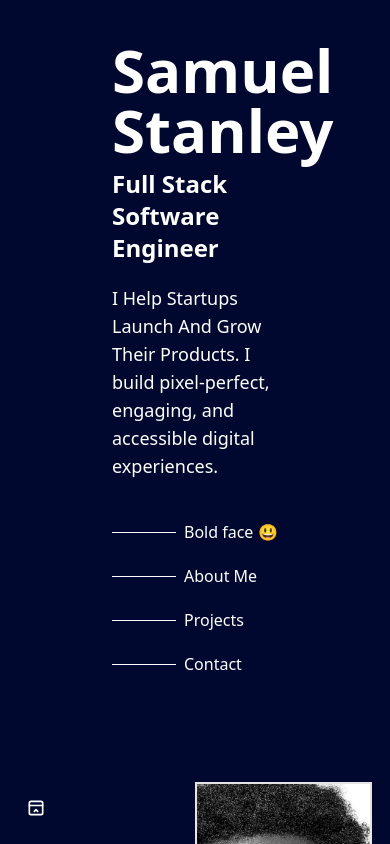
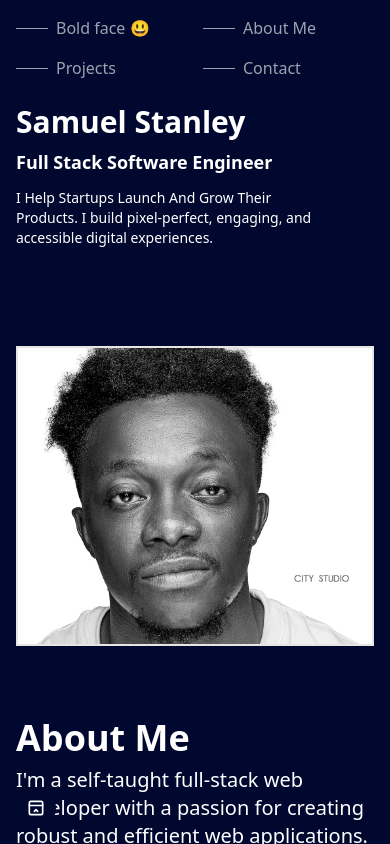
Before and after one commit to BigT001/Myportfolio, a Next.js app: page / in a window 390 px wide. Shown: the top 844 px of the page. Built offline with nearby package versions, Linux system fonts and the light colour scheme.

Commit message:
updated mobile responsiveness

```diff
--- a/app/page.tsx
+++ b/app/page.tsx
@@ -14,8 +14,9 @@ import {
 import { InstagramLogoIcon } from "@radix-ui/react-icons";
 import { BentoGrid } from "@/components/ui/bento-grid";
 
-function HomePage() {
+export default function HomePage() {
   const [activeSection, setActiveSection] = useState("");
+  const [isMenuOpen, setIsMenuOpen] = useState(false);
 
   useEffect(() => {
     const observerOptions = {
@@ -56,6 +57,7 @@ function HomePage() {
       e.preventDefault();
       const targetId = href.substring(1);
       setActiveSection(targetId);
+      setIsMenuOpen(false);
       const targetElement = document.getElementById(targetId);
       if (targetElement) {
         targetElement.scrollIntoView({ behavior: "smooth" });
@@ -67,17 +69,21 @@ function HomePage() {
         href={href}
         onClick={handleClick}
         className={`group flex items-center gap-2 w-fit ${
-          isActive ? "text-white" : ""
+          isActive ? "text-white" : "text-gray-400"
         }`}
       >
         <span
           className={`h-px bg-current transition-all duration-300 ${
-            isActive ? "w-24" : "w-16 group-hover:w-24"
+            isActive
+              ? "w-12 md:w-24"
+              : "w-8 md:w-16 group-hover:w-12 md:group-hover:w-24"
           }`}
         ></span>
         <span
           className={`transition-transform duration-300 ${
-            isActive ? "translate-x-2" : "group-hover:translate-x-2"
+            isActive
+              ? "translate-x-1 md:translate-x-2"
+              : "group-hover:translate-x-1 md:group-hover:translate-x-2"
           }`}
         >
           {children}
@@ -87,91 +93,103 @@ function HomePage() {
   };
 
   return (
-    <div>
-      <div className="lg:flex Grid justify-between px-28 bg-[#010830] text-white overflow-y-auto">
-        <div className="lg:fixed py-10">
-          <h1 className="text-6xl font-bold">Samuel Stanley</h1>
-          <p className="font-semibold text-2xl mt-2">
+    <div className="bg-[#010830] text-white min-h-screen">
+      <div className="lg:flex justify-between px-4 md:px-8 lg:px-28 overflow-y-auto">
+        <div className="lg:fixed py-6 lg:py-10 w-full lg:w-auto">
+          <div className="mt-20 flex flex-col items-start">
+            <h1 className="text-3xl md:text-4xl lg:text-6xl font-bold">
+              Samuel Stanley
+            </h1>
+
+            <p className="font-semibold text-lg md:text-xl lg:text-2xl mt-2">
               Full Stack Software Engineer
             </p>
-          <p className="mt-5 text-lg lg:w-96">
+
+            <p className="mt-3 md:mt-5 text-sm md:text-base lg:text-lg max-w-xs md:max-w-sm lg:max-w-md">
               I Help Startups Launch And Grow Their Products. I build
               pixel-perfect, engaging, and accessible digital experiences.
             </p>
+          </div>
 
-          <nav className="grid mt-10 gap-5">
-            <NavLink href="#boldFace">Bold face 😃 </NavLink>
+          {/* For Mobile */}
+          <header className="lg:hidden fixed top-0 left-0 right-0 bg-[#010830] z-50 p-4">
+            <nav className="grid grid-cols-2 gap-4">
+              <NavLink href="#boldFace">Bold face 😃</NavLink>
+              <NavLink href="#about">About Me</NavLink>
+              <NavLink href="#projects">Projects</NavLink>
+              <NavLink href="#contact">Contact</NavLink>
+            </nav>
+          </header>
+
+          <nav className="hidden lg:grid mt-10 gap-5">
+            <NavLink href="#boldFace">Bold face 😃</NavLink>
             <NavLink href="#about">About Me</NavLink>
             <NavLink href="#projects">Projects</NavLink>
             <NavLink href="#contact">Contact</NavLink>
           </nav>
 
-          <div className="mt-10 inline-block">
+          <div className="mt-6 md:mt-10 inline-block">
             <FloatingDock
               items={[
                 {
                   title: "Instagram",
                   icon: <InstagramLogoIcon />,
                   href: "https://www.instagram.com/samuelginikachukwu/",
-                  isExternal: true
+                  isExternal: true,
                 },
                 {
                   title: "Twitter",
                   icon: <IconBrandTwitter />,
                   href: "https://twitter.com/samuelginikachukwu",
-                  isExternal: true
+                  isExternal: true,
                 },
                 {
                   title: "LinkedIn",
                   icon: <IconBrandLinkedin />,
                   href: "https://linkedin.com/in/samuelginikachukwu",
-                  isExternal: true
+                  isExternal: true,
                 },
                 {
                   title: "Github",
                   icon: <IconBrandGithub />,
                   href: "https://github.com/samuelginikachukwu",
-                  isExternal: true
+                  isExternal: true,
                 },
               ]}
-              desktopClassName="bg-transparent border-2 border-white p-2 rounded-full"
-              mobileClassName="fixed bottom-4 left-4"
+              desktopClassName="bg-transparent border-2 border-white p-2 rounded-full hidden lg:flex"
+              mobileClassName="fixed bottom-4 left-4 lg:hidden"
             />
           </div>
         </div>
-        <div className="grid gap-10 ml-auto w-1/2">
+        <div className="grid gap-10 lg:ml-auto w-full lg:w-1/2 mt-6 lg:mt-0">
           <section id="hero" className="mt-5">
-            <div className="w-full h-[600px] overflow-hidden">
+            <div className="w-full h-[300px] md:h-[450px] lg:h-[600px] overflow-hidden">
               <img
                 id="boldFace"
                 src="/Samuel.jpg"
-                alt="Samuel's image"
+                alt="Samuel's portrait"
                 className="border-2 w-full h-full object-cover object-top"
               />
             </div>
-
           </section>
 
-          <section id="about" className="h-auto py-10">
+          <section id="about" className="h-auto py-8 md:py-10">
             <AboutMe />
           </section>
 
-          <section id="projects" className="h-auto py-10">
+          <section id="projects" className="h-auto py-8 md:py-10">
             <Projects />
           </section>
 
-          <section id="contact" className="h-auto py-24">
+          <section id="contact" className="h-auto py-16 md:py-24">
             <ContactForm />
           </section>
 
-          <section id="contact" className="h-auto py-24">
-
-           <BentoGrid/>
+          <section id="bento" className="h-auto py-16 md:py-24">
+            <BentoGrid />
           </section>
         </div>
       </div>
     </div>
   );
 }
-
-export default HomePage;
```
Lines whose indentation alone changed are shown as unchanged.
